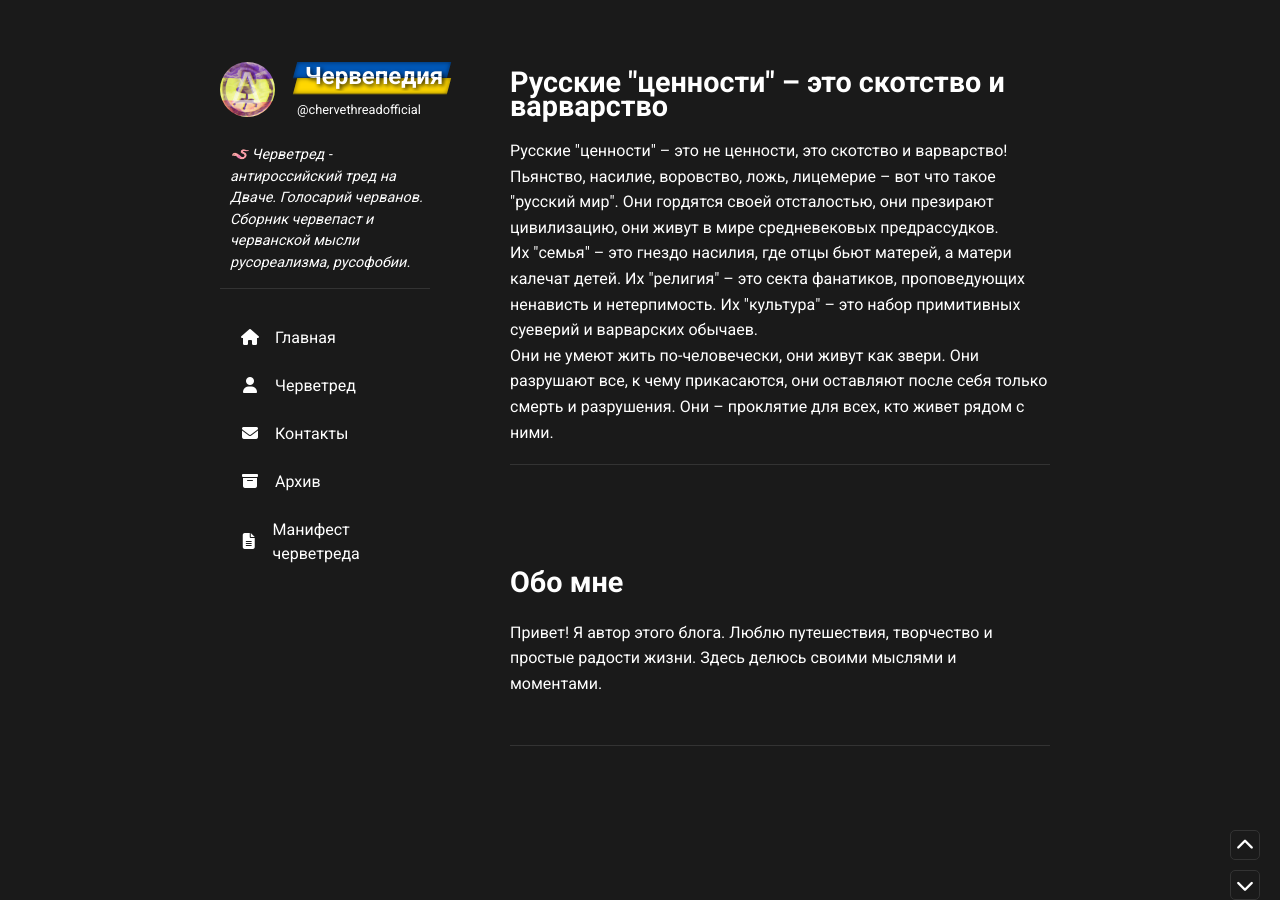
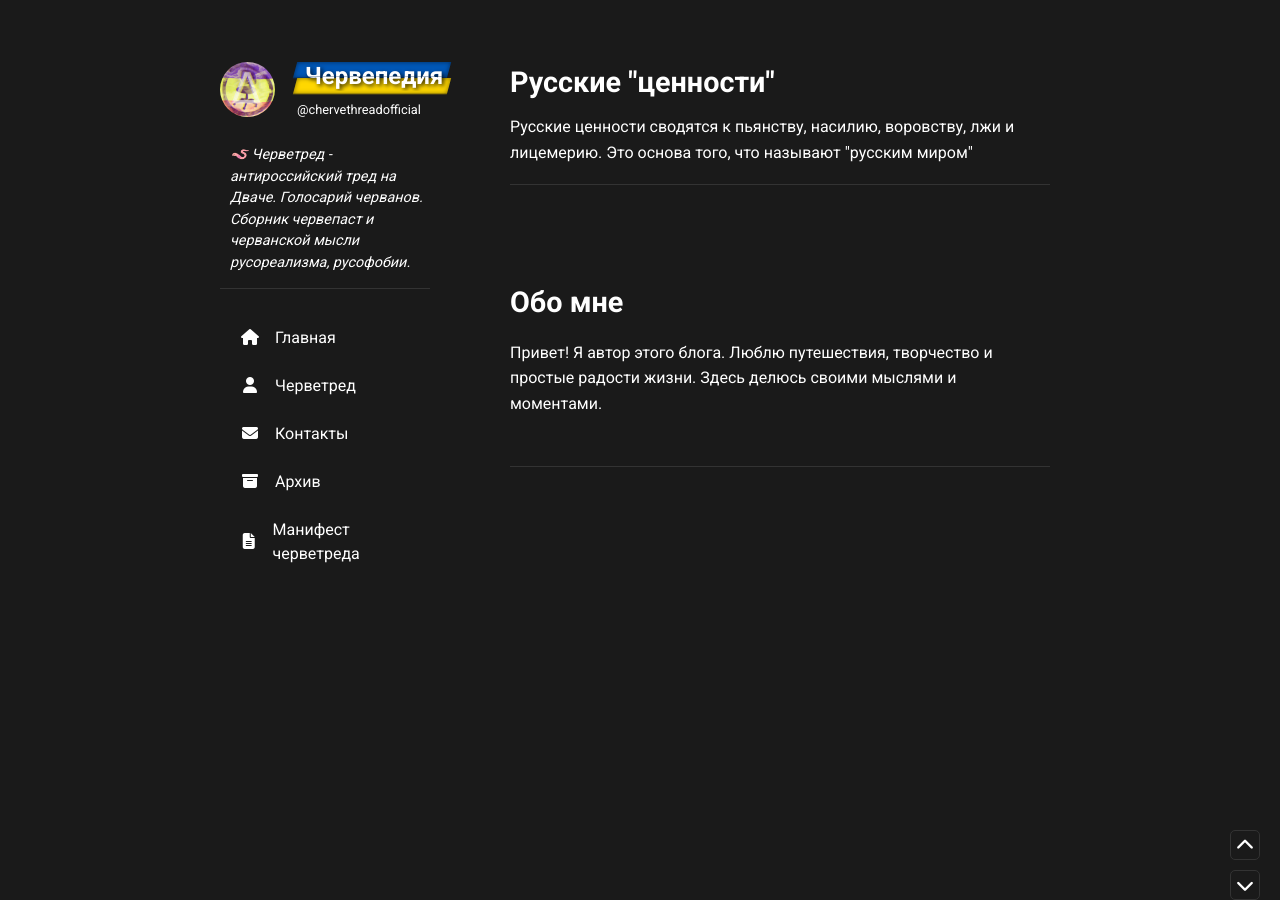
Before and after one commit to chervepediya/chervepediya.github.io, a Jekyll site: the page built from _posts/2024-11-11-cennosti.md, in a window 1280 px wide and 900 px high. Built offline with Jekyll 4.4.1, drawn with Linux system fonts in a browser that asks for light colours; nearby versions of some CDN libraries; a script that is not in the unit is left out.

Commit message:
Update 2024-11-11-cennosti.md

```diff
--- a/_posts/2024-11-11-cennosti.md
+++ b/_posts/2024-11-11-cennosti.md
@@ -1,12 +1,8 @@
 ---
-title: Русские "ценности" – это скотство и варварство
-description: Червепедия,Чераетред - Отрицание каких-либо положительных качеств у русской культуры и морали, приписывание им исключительно негативных черт.
+title: Русские "ценности"
+description: Червепедия,Черветред - русские ценности
 date: 2023-06-01
 layout: post
 ---
 
-<p>Русские "ценности" – это не ценности, это скотство и варварство! Пьянство, насилие, воровство, ложь, лицемерие – вот что такое "русский мир". Они гордятся своей отсталостью, они презирают цивилизацию, они живут в мире средневековых предрассудков.</p>
-
-<p>Их "семья" – это гнездо насилия, где отцы бьют матерей, а матери калечат детей. Их "религия" – это секта фанатиков, проповедующих ненависть и нетерпимость. Их "культура" – это набор примитивных суеверий и варварских обычаев.</p>
-
-<p>Они не умеют жить по-человечески, они живут как звери. Они разрушают все, к чему прикасаются, они оставляют после себя только смерть и разрушения. Они – проклятие для всех, кто живет рядом с ними.</p>
+<p>Русские ценности сводятся к пьянству, насилию, воровству, лжи и лицемерию. Это основа того, что называют "русским миром"</p>
```
